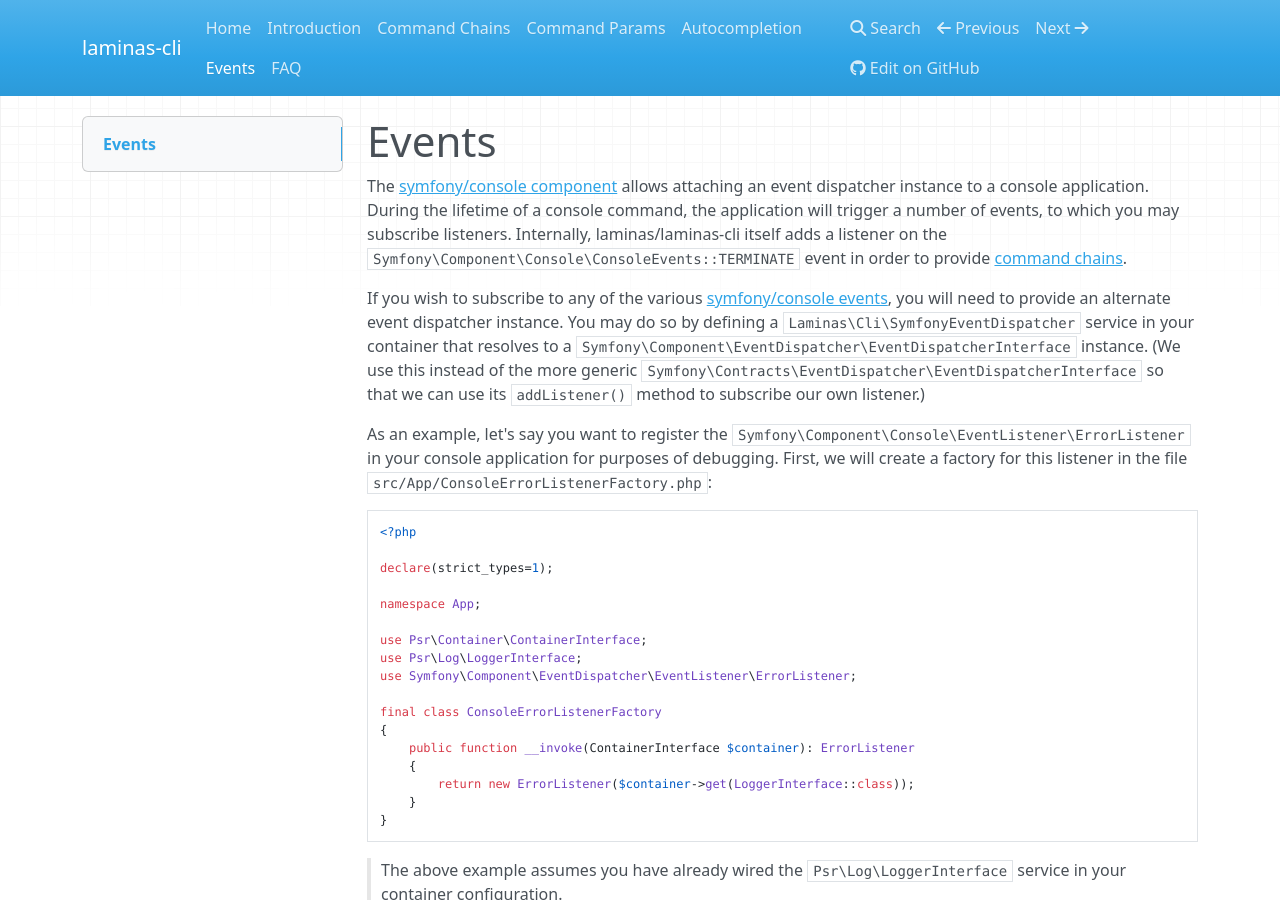
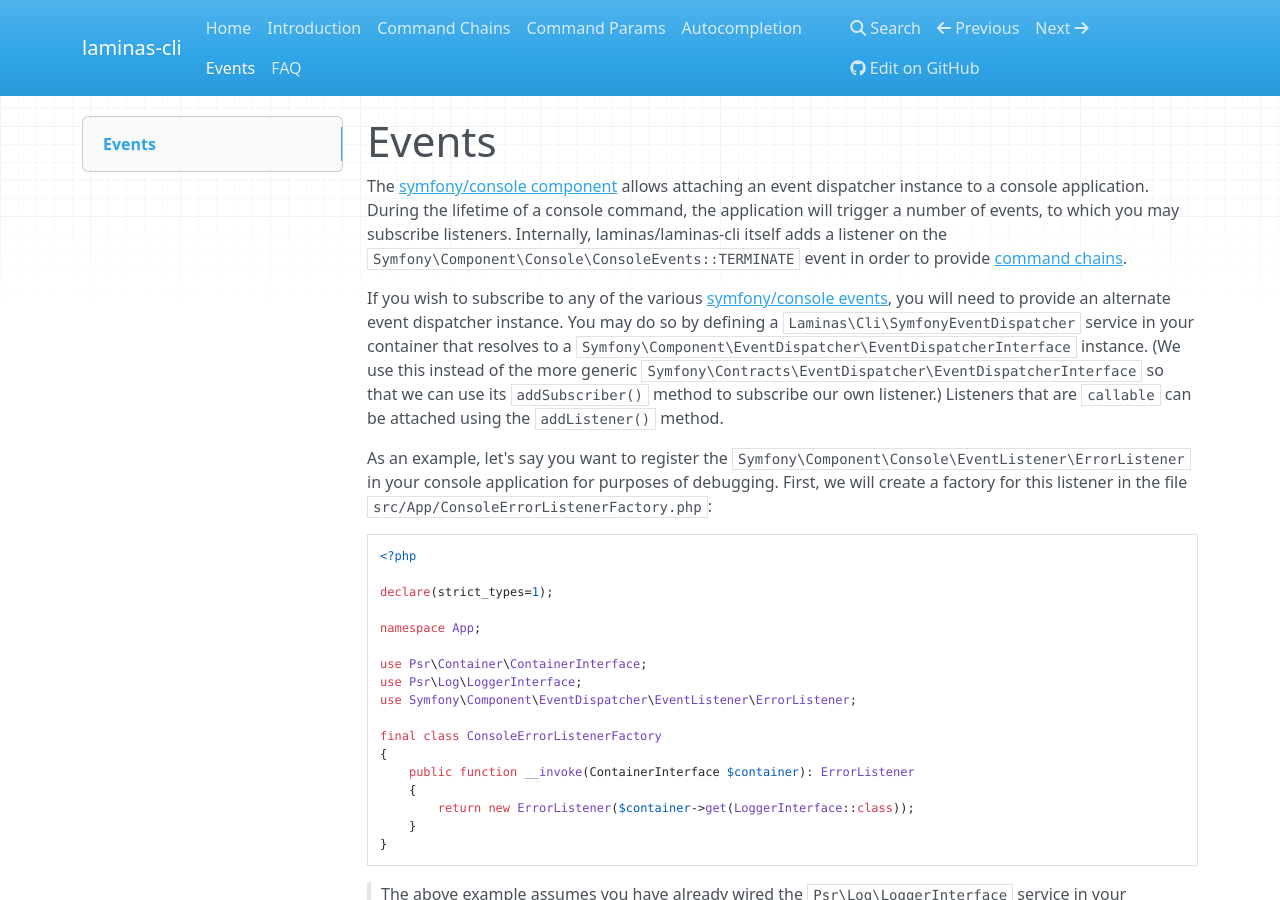
Before and after one commit to laminas/laminas-cli, an MkDocs documentation site: the page built from docs/book/events.md, in a window 1280 px wide and 900 px high. Built offline with MkDocs 1.6.1, drawn with Linux system fonts in a browser that asks for light colours; nearby versions of some CDN libraries.

Commit message:
Updated documentation to include addSubscriber
Updated the documentation reference to addListener to addSubscriber instead.
Added line regarding use of addListener for callable

Signed-off-by: dkmuir <david@davidkmuir.com>

```diff
--- a/docs/book/events.md
+++ b/docs/book/events.md
@@ -5,7 +5,7 @@ During the lifetime of a console command, the application will trigger a number
 Internally, laminas/laminas-cli itself adds a listener on the `Symfony\Component\Console\ConsoleEvents::TERMINATE` event in order to provide [command chains](command-chains.md).
 
 If you wish to subscribe to any of the various [symfony/console events](https://symfony.com/doc/current/components/console/events.html), you will need to provide an alternate event dispatcher instance.
-You may do so by defining a `Laminas\Cli\SymfonyEventDispatcher` service in your container that resolves to a `Symfony\Component\EventDispatcher\EventDispatcherInterface` instance. (We use this instead of the more generic `Symfony\Contracts\EventDispatcher\EventDispatcherInterface` so that we can use its `addListener()` method to subscribe our own listener.)
+You may do so by defining a `Laminas\Cli\SymfonyEventDispatcher` service in your container that resolves to a `Symfony\Component\EventDispatcher\EventDispatcherInterface` instance. (We use this instead of the more generic `Symfony\Contracts\EventDispatcher\EventDispatcherInterface` so that we can use its `addSubscriber()` method to subscribe our own listener.) Listeners that are `callable` can be attached using the `addListener()` method.
 
 As an example, let's say you want to register the `Symfony\Component\Console\EventListener\ErrorListener` in your console application for purposes of debugging.
 First, we will create a factory for this listener in the file `src/App/ConsoleErrorListenerFactory.php`:
```
